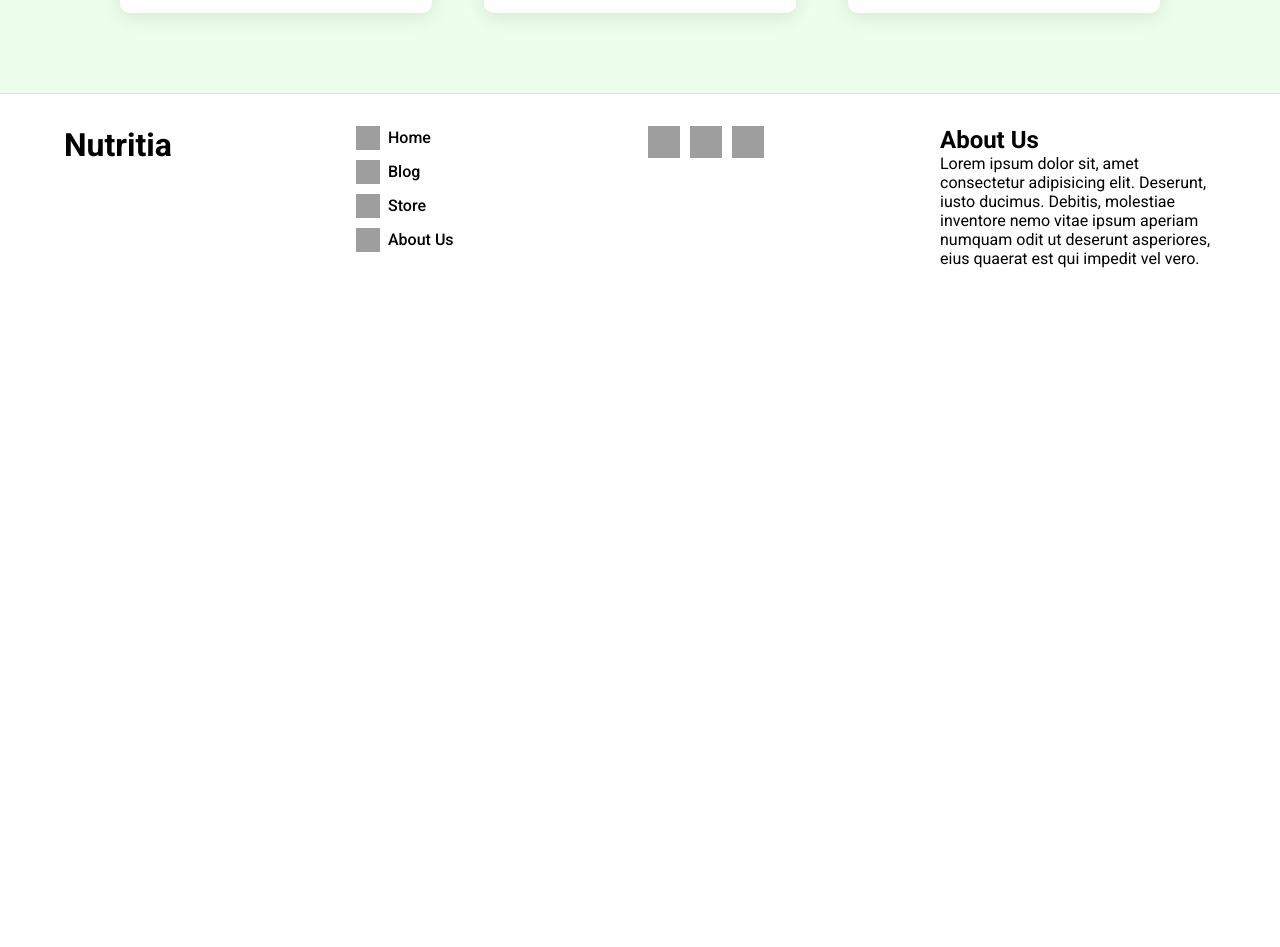
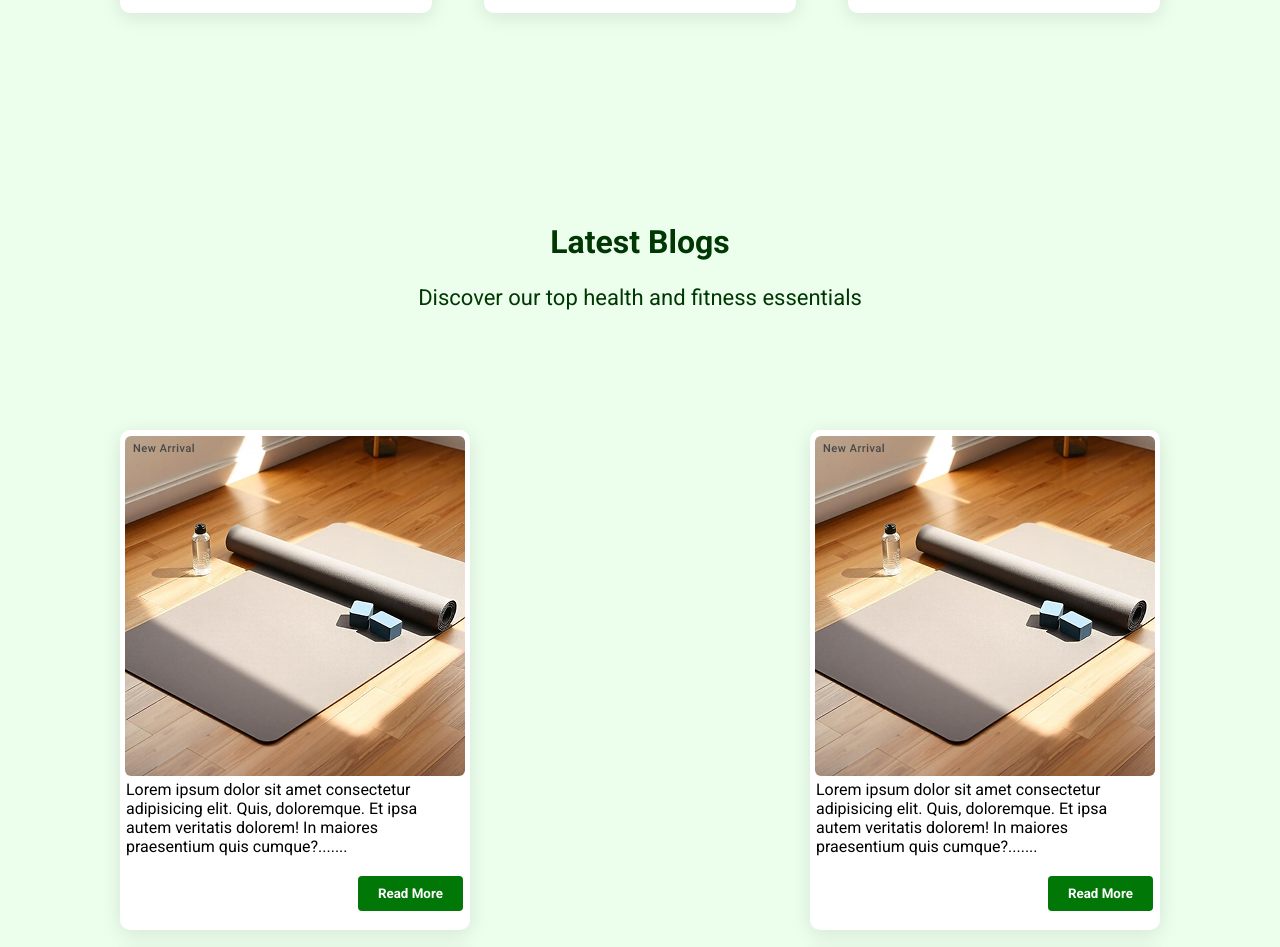
Before and after one commit to Ateeq079/Nutrition-Project, a plain HTML site: page index.html in a window 1280 px wide. Shown: the part 1480-2427 px from the top of the page. Before the commit the page ends 1780 px from the top, so only its background shows below. Drawn offline with Linux system fonts and the light colour scheme; grey boxes are pictures that could not be loaded.

Commit message:
UpdateByShahid

```diff
--- a/index.css
+++ b/index.css
@@ -250,3 +250,64 @@
     padding: 10px 15px;
   }
 }
+
+.blog-preview {
+  width: 100%;
+  background-color: #ECFFED;
+  padding: 100px 120px;
+  display: flex;
+  justify-content: space-between;
+  flex-wrap: wrap;
+  gap: 20px;
+  flex-grow: 1 1 1;
+}
+
+.blog-card {
+  width: 350px;
+  width: 350px;
+  height: 500px;
+  background-color: rgb(255, 255, 255);
+  display: flex;
+  flex-direction: column;
+  justify-content: flex-start;
+  align-items: center;
+  border-radius: 10px;
+  padding: 6px;
+  box-shadow: 0px 4px 20px rgba(0, 0, 0, 0.1);
+
+}
+
+.blog-page-intro {
+  width: 100%;
+  padding-bottom: 100px;
+  text-align: center;
+}
+
+.blog-page-intro h1 {
+  font-size: 32px;
+  color: #003703;
+  margin-top: 30px;
+  margin-bottom: 24px;
+}
+
+.blog-page-intro p {
+  font-size: 22px;
+  color: #003703;
+  font-weight: 400;
+  margin: 0;
+}
+
+.blog-card img {
+  border-radius: 6px;
+}
+
+.blog-btn {
+  padding: 10px 20px;
+  border-radius: 4px;
+  border: none;
+  background-color: #007706;
+  color: white;
+  font-weight: 700;
+  margin-top: 20px;
+  margin-left: 232px;
+}
--- a/index.html
+++ b/index.html
@@ -1,21 +1,30 @@
 <!DOCTYPE html>
 <html lang="en">
   <head>
-    <meta charset="UTF-8">
-    <meta name="viewport" content="width=device-width, initial-scale=1.0">
-    <link rel="preconnect" href="https://fonts.googleapis.com">
-    <link rel="preconnect" href="https://fonts.gstatic.com" crossorigin>
-    <link href="https://fonts.googleapis.com/css2?family=Roboto:wght@100..900&display=swap" rel="stylesheet">
-    <link rel="stylesheet" href="https://cdnjs.cloudflare.com/ajax/libs/font-awesome/6.7.2/css/all.min.css" integrity="sha512-Evv84Mr4kqVGRNSgIGL/F/aIDqQb7xQ2vcrdIwxfjThSH8CSR7PBEakCr51Ck+w+/U6swU2Im1vVX0SVk9ABhg==" crossorigin="anonymous" referrerpolicy="no-referrer" />
+    <meta charset="UTF-8" />
+    <meta name="viewport" content="width=device-width, initial-scale=1.0" />
+    <link rel="preconnect" href="https://fonts.googleapis.com" />
+    <link rel="preconnect" href="https://fonts.gstatic.com" crossorigin />
+    <link
+      href="https://fonts.googleapis.com/css2?family=Roboto:wght@100..900&display=swap"
+      rel="stylesheet"
+    />
+    <link
+      rel="stylesheet"
+      href="https://cdnjs.cloudflare.com/ajax/libs/font-awesome/6.7.2/css/all.min.css"
+      integrity="sha512-Evv84Mr4kqVGRNSgIGL/F/aIDqQb7xQ2vcrdIwxfjThSH8CSR7PBEakCr51Ck+w+/U6swU2Im1vVX0SVk9ABhg=="
+      crossorigin="anonymous"
+      referrerpolicy="no-referrer"
+    />
     <title>Landing Page</title>
-    <link rel="stylesheet" href="style.css">
-    <link rel="stylesheet" href="nav.css">
-    <link rel="stylesheet" href="footer.css">
-    <link rel="stylesheet" href="index.css">
+    <link rel="stylesheet" href="style.css" />
+    <link rel="stylesheet" href="nav.css" />
+    <link rel="stylesheet" href="footer.css" />
+    <link rel="stylesheet" href="index.css" />
   </head>
   <body>
     <div id="nav-placeholder"></div>
-    <div class="hero" >
+    <div class="hero">
       <div id="hero-content">
         <h1>Your Journey to a Healthier Life Starts Here.🌿</h1>
         <h6>Stay healthy. Stay strong. Start today!</h6>
@@ -27,27 +36,117 @@
       <p>Discover our top health and fitness essentials</p>
       <div class="product-container">
         <div class="product-card">
-
-                <img src="assests/product1.png" alt="Product 1">
+          <img src="assests/product1.png" alt="Product 1" />
           <h2>Eco-Friendly Yoga Mat</h2>
           <p>Price: $49</p>
         </div>
         <div class="product-card">
-                <img src="assests/product2.png" alt="Product 2">
+          <img src="assests/product2.png" alt="Product 2" />
           <h2>Whey Protein Powder</h2>
           <p>Price: $29</p>
         </div>
 
         <div class="product-card">
-                <img src="assests/product3.png" alt="Product 3">
+          <img src="assests/product3.png" alt="Product 3" />
           <h2>Electrolyte Powder</h2>
           <p>Price: $79</p>
         </div>
       </div>
     </div>
+
+    <div class="blog-preview">
+        <div class="blog-page-intro">
+            <h1>Latest Blogs</h1>
+            <p>Discover our top health and fitness essentials</p>
+        </div>
+      <div class="blog-card">
+        <div class="blog-img">
+          <img src="assests/product1.png" alt="b1img" />
+        </div>
+        <div class="blog-data">
+          <p>
+            Lorem ipsum dolor sit amet consectetur adipisicing elit. Quis,
+            doloremque. Et ipsa autem veritatis dolorem! In maiores praesentium
+            quis cumque?.......
+          </p>
+          <button class="blog-btn">Read More</button>
+        </div>
+      </div>
+
+      <div class="blog-card">
+        <div class="blog-img">
+          <img src="assests/product1.png" alt="b1img" />
+        </div>
+        <div class="blog-data">
+          <p>
+            Lorem ipsum dolor sit amet consectetur adipisicing elit. Quis,
+            doloremque. Et ipsa autem veritatis dolorem! In maiores praesentium
+            quis cumque?.......
+          </p>
+          <button class="blog-btn">Read More</button>
+        </div>
+      </div>
+
+      <div class="blog-card">
+        <div class="blog-img">
+          <img src="assests/product1.png" alt="b1img" />
+        </div>
+        <div class="blog-data">
+          <p>
+            Lorem ipsum dolor sit amet consectetur adipisicing elit. Quis,
+            doloremque. Et ipsa autem veritatis dolorem! In maiores praesentium
+            quis cumque?.......
+          </p>
+          <button class="blog-btn">Read More</button>
+        </div>
+      </div>
+
+      <div class="blog-card">
+        <div class="blog-img">
+          <img src="assests/product1.png" alt="b1img" />
+        </div>
+        <div class="blog-data">
+          <p>
+            Lorem ipsum dolor sit amet consectetur adipisicing elit. Quis,
+            doloremque. Et ipsa autem veritatis dolorem! In maiores praesentium
+            quis cumque?.......
+          </p>
+          <button class="blog-btn">Read More</button>
+        </div>
+      </div>
+
+      <div class="blog-card">
+        <div class="blog-img">
+          <img src="assests/product1.png" alt="b1img" />
+        </div>
+        <div class="blog-data">
+          <p>
+            Lorem ipsum dolor sit amet consectetur adipisicing elit. Quis,
+            doloremque. Et ipsa autem veritatis dolorem! In maiores praesentium
+            quis cumque?.......
+          </p>
+          <button class="blog-btn">Read More</button>
+        </div>
+      </div>
+
+      <div class="blog-card">
+        <div class="blog-img">
+          <img src="assests/product1.png" alt="b1img" />
+        </div>
+        <div class="blog-data">
+          <p>
+            Lorem ipsum dolor sit amet consectetur adipisicing elit. Quis,
+            doloremque. Et ipsa autem veritatis dolorem! In maiores praesentium
+            quis cumque?.......
+          </p>
+          <button class="blog-btn">Read More</button>
+        </div>
+      </div>
+
+    </div>
+
     <div id="footer-placeholder"></div>
     <script src="nav_applier.js"></script>
     <script src="footer_applier.js"></script>
-
   </body>
 </html>
```
Also changed, not shown: 1 other file. Lines whose indentation alone changed are shown as unchanged.
